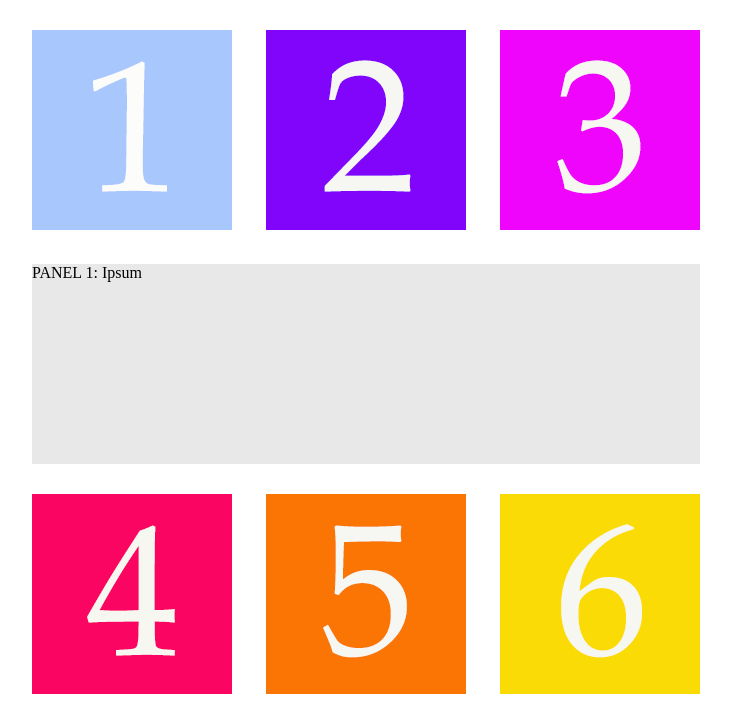
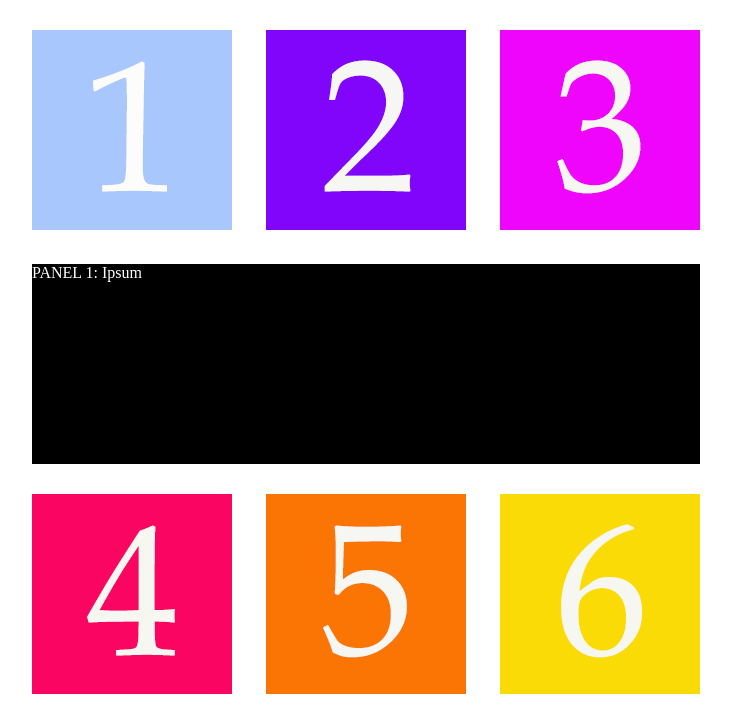
Before and after one commit to js108/photo-tabs-slide-panel-to-accordion, a plain HTML site: page index.html in a window 1280 px wide. Both pictures are taken after a click on the link 406 px from the left and 224 px from the top of the page. Shown: the top 725 px of the page, without its empty margins (274-1005 px from the left). Drawn offline with nearby package versions, Linux system fonts and the light colour scheme.

Commit message:
readme edits

```diff
--- a/grid.css
+++ b/grid.css
@@ -13,7 +13,8 @@ body {
 }
 
 .panel {
-    background-color: #E8E8E8;
+    background-color: #000;
+    color: #FFF;
     text-align: left;
     height: 200px;
     margin: 30px 0;
```
Also changed, not shown: 1 other file.
